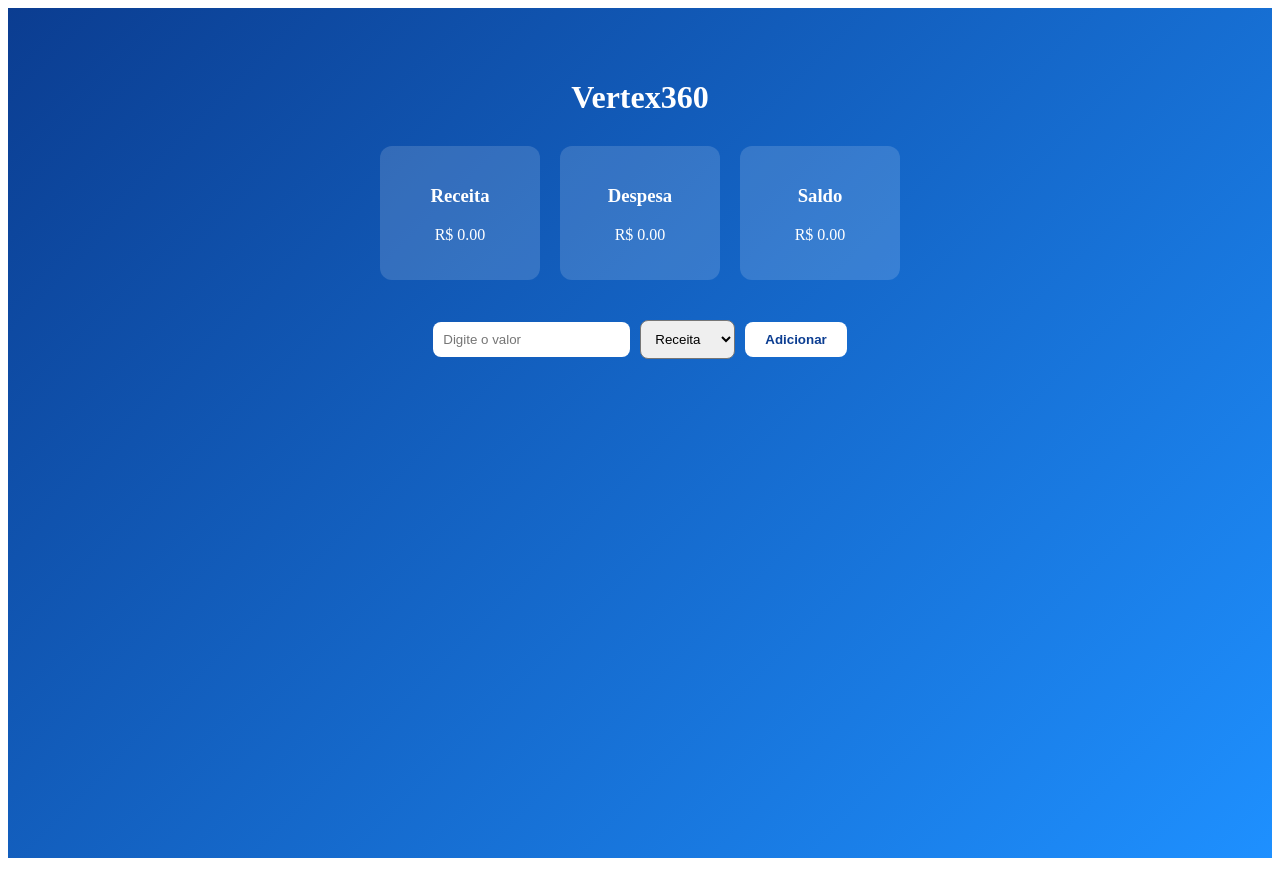
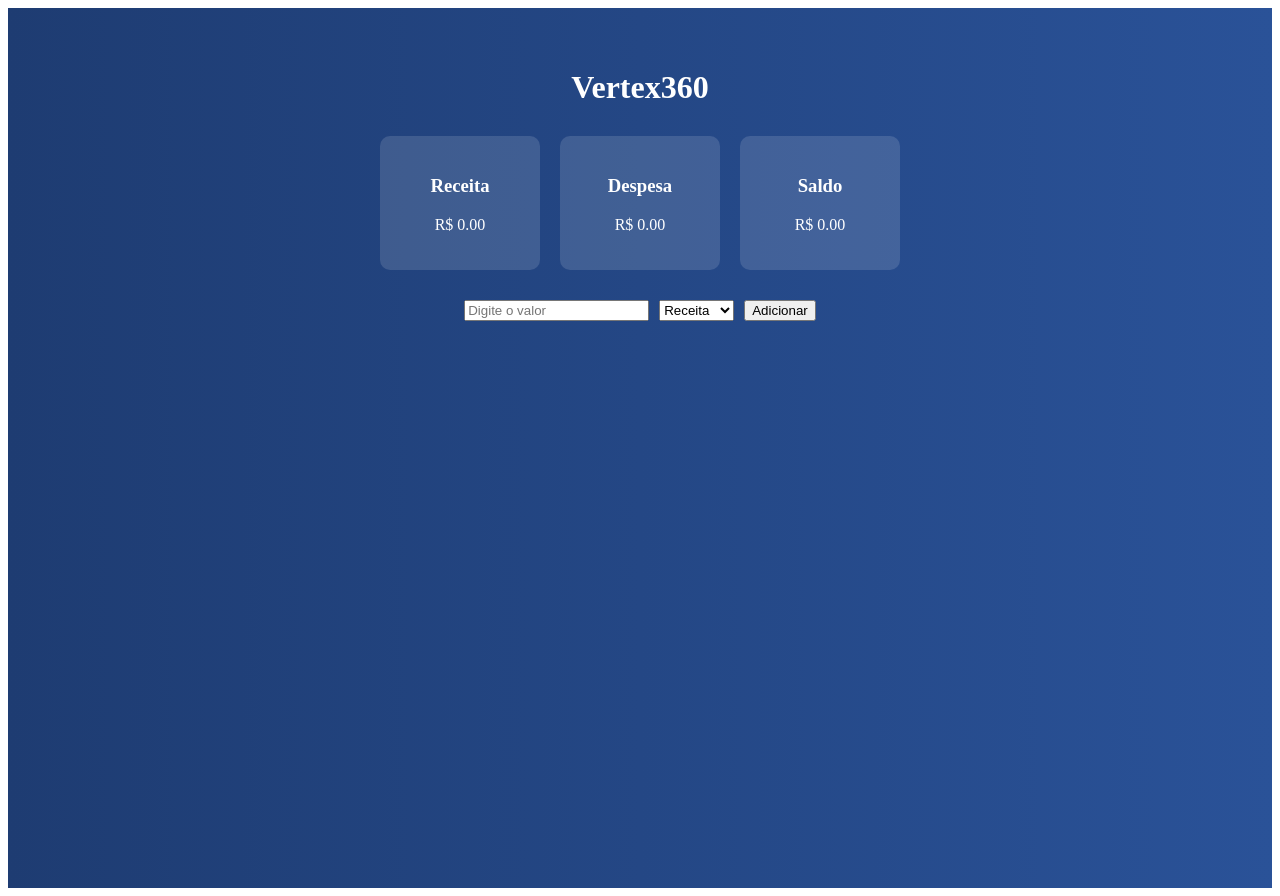
Before and after one commit to paulogomesplanejadorfinanceiro-dot/verte360-app, a React (Vite) app: page / in a window 1280 px wide. Before the commit the page ends 866 px from the top, so only its background shows below. Built offline with nearby package versions, Linux system fonts and the light colour scheme.

Commit message:
Update App.jsx

```diff
--- a/src/App.jsx
+++ b/src/App.jsx
@@ -1,6 +1,7 @@
 import { useEffect, useState } from "react";
 import { createClient } from "@supabase/supabase-js";
 
+// 🔗 SUA CONEXÃO
 const supabase = createClient(
   "https://pnurseudpiyyosulmwrf.supabase.co",
   "sb_publishable_YaOLy2InC7wJuVNjqvg8Lw_3pRLwnAY"
@@ -10,55 +11,78 @@ export default function App() {
   const [user, setUser] = useState(null);
   const [valor, setValor] = useState("");
   const [tipo, setTipo] = useState("receita");
-  const [dados, setDados] = useState([]);
+  const [receita, setReceita] = useState(0);
+  const [despesa, setDespesa] = useState(0);
 
+  // 🔐 pega usuário logado
   useEffect(() => {
     supabase.auth.getSession().then(({ data }) => {
-      const usuario = data.session?.user;
-      setUser(usuario);
-      if (usuario) carregarDados(usuario.id);
+      setUser(data.session?.user || null);
     });
   }, []);
 
-  async function carregarDados(userId) {
-    const { data } = await supabase
+  // 📊 buscar dados do banco
+  async function carregarDados() {
+    if (!user) return;
+
+    const { data, error } = await supabase
       .from("movimentacoes")
       .select("*")
-      .eq("user_id", userId);
+      .eq("user_id", user.id);
 
-    setDados(data || []);
+    if (error) {
+      console.log(error);
+      return;
+    }
+
+    let totalReceita = 0;
+    let totalDespesa = 0;
+
+    data.forEach((item) => {
+      if (item.tipo === "receita") {
+        totalReceita += Number(item.valor);
+      } else {
+        totalDespesa += Number(item.valor);
+      }
+    });
+
+    setReceita(totalReceita);
+    setDespesa(totalDespesa);
   }
 
+  // 🔁 sempre que usuário carregar
+  useEffect(() => {
+    carregarDados();
+  }, [user]);
+
+  // ➕ adicionar valor
   async function adicionar() {
     if (!valor) return;
 
-    await supabase.from("movimentacoes").insert([
+    const { error } = await supabase.from("movimentacoes").insert([
       {
         user_id: user.id,
-        tipo,
-        valor: parseFloat(valor),
+        tipo: tipo,
+        valor: Number(valor),
       },
     ]);
 
+    if (error) {
+      console.log(error);
+      alert("Erro ao salvar!");
+      return;
+    }
+
     setValor("");
-    carregarDados(user.id);
+    carregarDados();
   }
-
-  const receita = dados
-    .filter((d) => d.tipo === "receita")
-    .reduce((acc, d) => acc + d.valor, 0);
-
-  const despesa = dados
-    .filter((d) => d.tipo === "despesa")
-    .reduce((acc, d) => acc + d.valor, 0);
 
   const saldo = receita - despesa;
 
   return (
     <div style={styles.container}>
-      <h1 style={styles.title}>Vertex360</h1>
-
-      {user && <p style={styles.user}>{user.email}</p>}
+      <h1>Vertex360</h1>
+      <p>{user?.email}</p>
 
       <div style={styles.cards}>
         <div style={styles.card}>
@@ -79,77 +103,46 @@ export default function App() {
 
       <div style={styles.form}>
         <input
-          style={styles.input}
-          type="number"
           placeholder="Digite o valor"
           value={valor}
           onChange={(e) => setValor(e.target.value)}
         />
 
-        <select
-          style={styles.select}
-          onChange={(e) => setTipo(e.target.value)}
-        >
+        <select value={tipo} onChange={(e) => setTipo(e.target.value)}>
           <option value="receita">Receita</option>
           <option value="despesa">Despesa</option>
         </select>
 
-        <button style={styles.button} onClick={adicionar}>
-          Adicionar
-        </button>
+        <button onClick={adicionar}>Adicionar</button>
       </div>
     </div>
   );
 }
 
+// 🎨 estilo simples (depois melhoramos)
 const styles = {
   container: {
-    background: "linear-gradient(135deg, #0b3d91, #1e90ff)",
+    textAlign: "center",
+    padding: "40px",
+    background: "linear-gradient(to right, #1e3c72, #2a5298)",
+    minHeight: "100vh",
     color: "#fff",
-    height: "100vh",
-    textAlign: "center",
-    paddingTop: "50px",
-  },
-  title: {
-    fontSize: "32px",
-    marginBottom: "10px",
-  },
-  user: {
-    opacity: 0.8,
   },
   cards: {
     display: "flex",
     justifyContent: "center",
     gap: "20px",
-    marginTop: "30px",
+    margin: "30px 0",
   },
   card: {
-    background: "rgba(255,255,255,0.15)",
+    background: "#ffffff22",
     padding: "20px",
-    borderRadius: "12px",
-    minWidth: "120px",
+    borderRadius: "10px",
+    width: "120px",
   },
   form: {
-    marginTop: "40px",
-  },
-  input: {
-    padding: "10px",
-    borderRadius: "8px",
-    border: "none",
-    marginRight: "10px",
-  },
-  select: {
-    padding: "10px",
-    borderRadius: "8px",
-    marginRight: "10px",
-  },
-  button: {
-    padding: "10px 20px",
-    borderRadius: "8px",
-    border: "none",
-    background: "#fff",
-    color: "#0b3d91",
-    fontWeight: "bold",
-    cursor: "pointer",
+    display: "flex",
+    justifyContent: "center",
+    gap: "10px",
   },
 };
```
